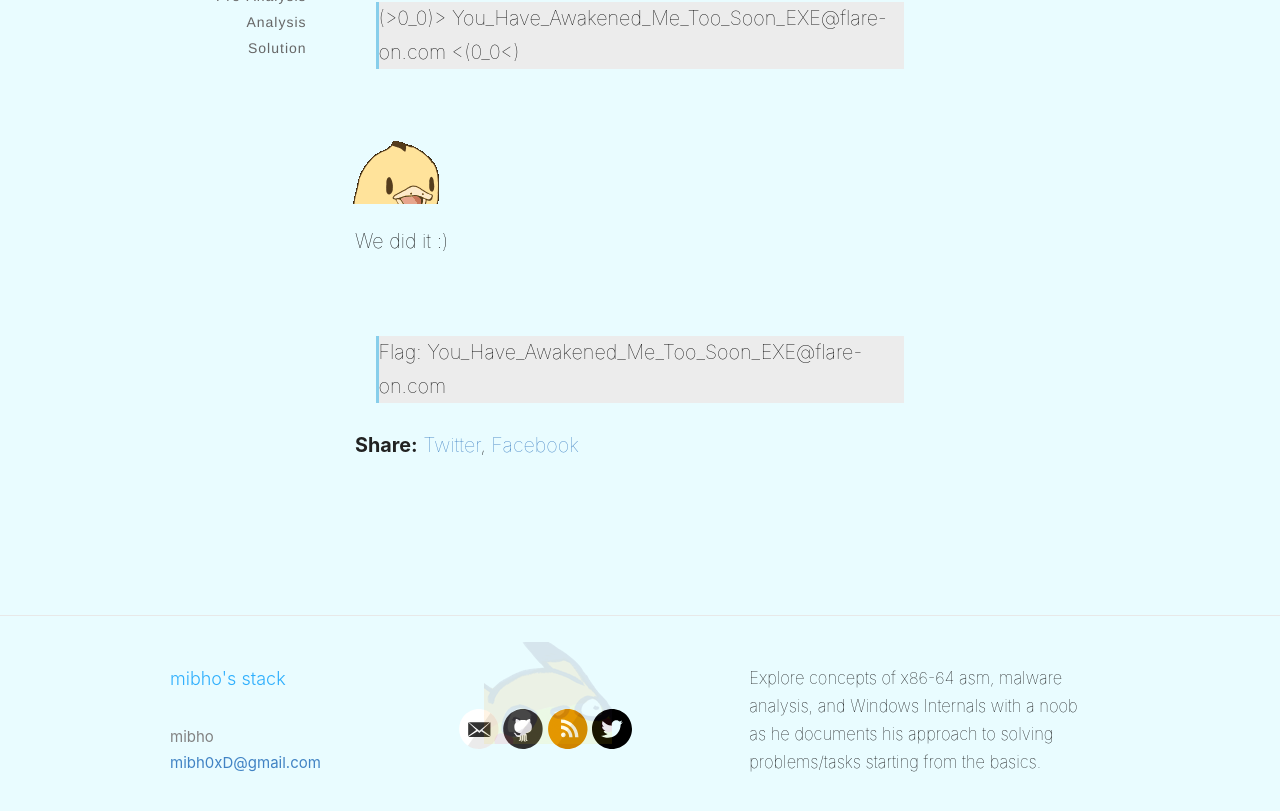
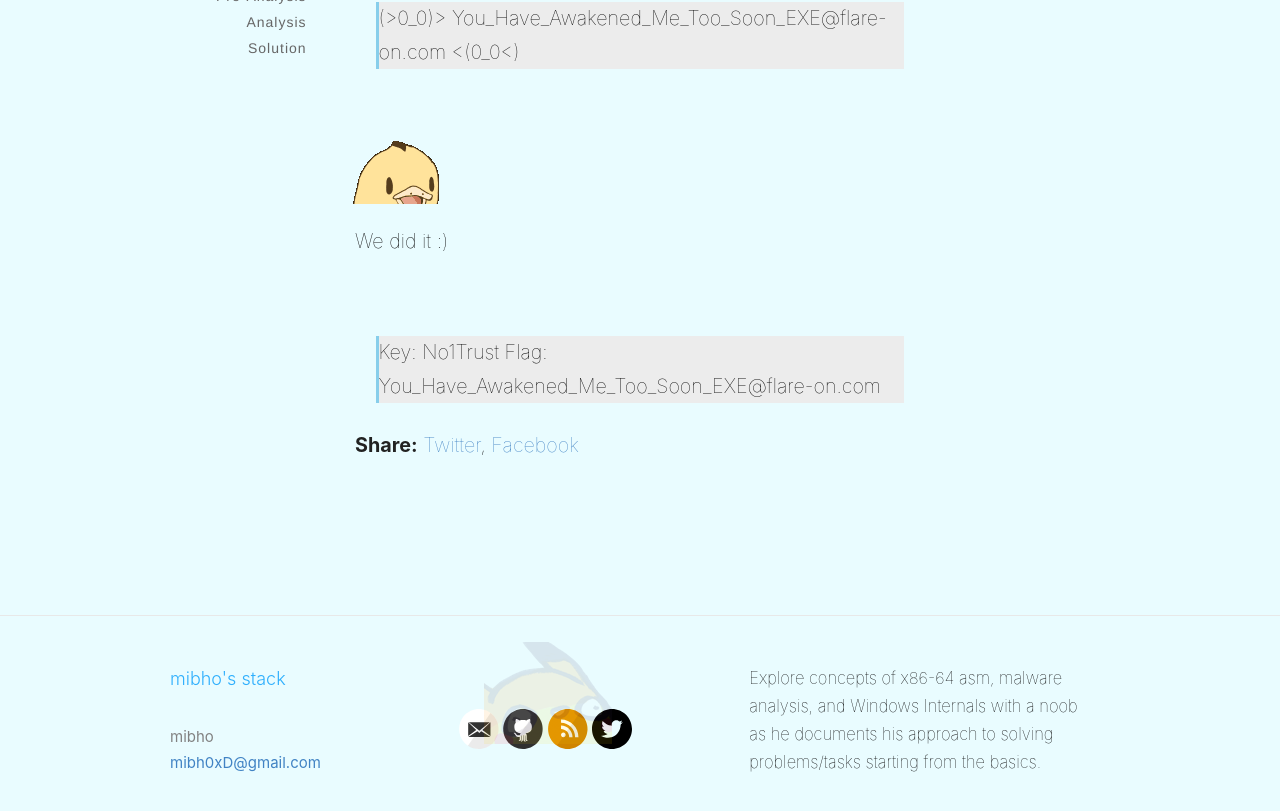
Before and after one commit to mibho/mibho.github.io.old2, a Jekyll site: the page built from _posts/2021-12-01-flarech2.md, in a window 1280 px wide and 900 px high, scrolled down 25832 px, cut to the strip 76-887 px from the top of the window. Built offline with Jekyll 4.4.1, drawn with Linux system fonts in a browser that asks for light colours.

Commit message:
Update 2021-12-01-flarech2.md

```diff
--- a/_posts/2021-12-01-flarech2.md
+++ b/_posts/2021-12-01-flarech2.md
@@ -938,4 +938,5 @@
 We did it :)
 
 <br>
+> Key: No1Trust
 > Flag: You_Have_Awakened_Me_Too_Soon_EXE@flare-on.com
```
